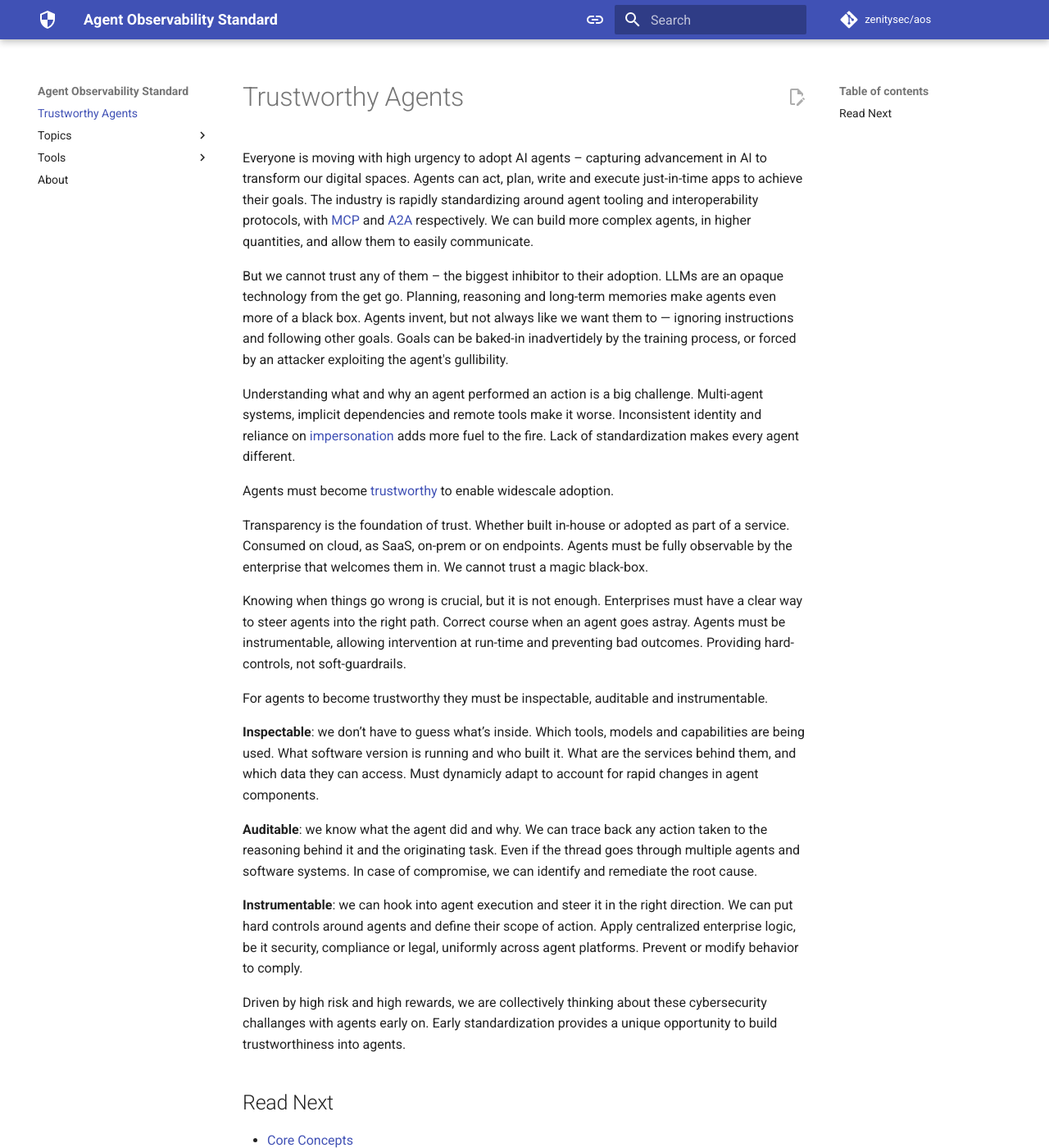
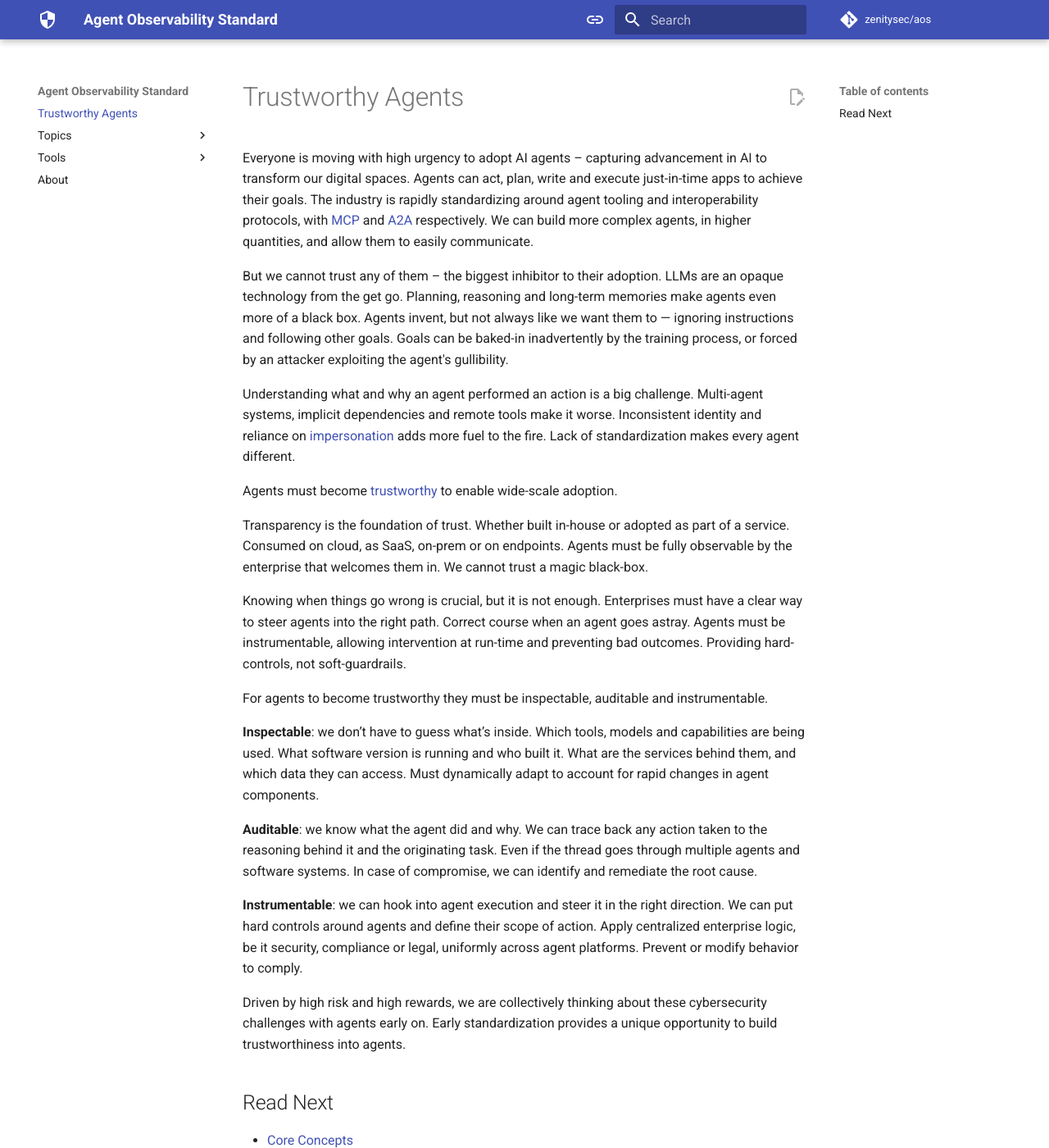
Before and after one commit to zenitysec/AOS, an MkDocs documentation site: the page built from docs/README.md, in a window 1280 px wide and 1400 px high. Shown: the whole window at 82% size. Built offline with MkDocs 1.6.1 and Material for MkDocs 9.7.7, drawn with Linux system fonts in a browser that asks for light colours; comment, search, counter and statistics services are not loaded.

Commit message:
fix typos

```diff
--- a/docs/README.md
+++ b/docs/README.md
@@ -9,14 +9,14 @@
 LLMs are an opaque technology from the get go.
 Planning, reasoning and long-term memories make agents even more of a black box.
 Agents invent, but not always like we want them to — ignoring instructions and following other goals.
-Goals can be baked-in inadvertidely by the training process, or forced by an attacker exploiting the agent's gullibility.
+Goals can be baked-in inadvertently by the training process, or forced by an attacker exploiting the agent's gullibility.
 
 Understanding what and why an agent performed an action is a big challenge.
 Multi-agent systems, implicit dependencies and remote tools make it worse.
 Inconsistent identity and reliance on [impersonation](https://www.jpmorgan.com/technology/technology-blog/open-letter-to-our-suppliers) adds more fuel to the fire.
 Lack of standardization makes every agent different.
 
-Agents must become [trustworthy](https://www.wired.com/2002/01/bill-gates-trustworthy-computing/) to enable widescale adoption.
+Agents must become [trustworthy](https://www.wired.com/2002/01/bill-gates-trustworthy-computing/) to enable wide-scale adoption.
 
 Transparency is the foundation of trust.
 Whether built in-house or adopted as part of a service.
@@ -36,7 +36,7 @@
 Which tools, models and capabilities are being used.
 What software version is running and who built it.
 What are the services behind them, and which data they can access.
-Must dynamicly adapt to account for rapid changes in agent components.
+Must dynamically adapt to account for rapid changes in agent components.
 
 **Auditable**: we know what the agent did and why.
 We can trace back any action taken to the reasoning behind it and the originating task.
@@ -48,7 +48,7 @@
 Apply centralized enterprise logic, be it security, compliance or legal, uniformly across agent platforms.
 Prevent or modify behavior to comply.
 
-Driven by high risk and high rewards, we are collectively thinking about these cybersecurity challanges with agents early on.
+Driven by high risk and high rewards, we are collectively thinking about these cybersecurity challenges with agents early on.
 Early standardization provides a unique opportunity to build trustworthiness into agents.
 
 ## Read Next
```
